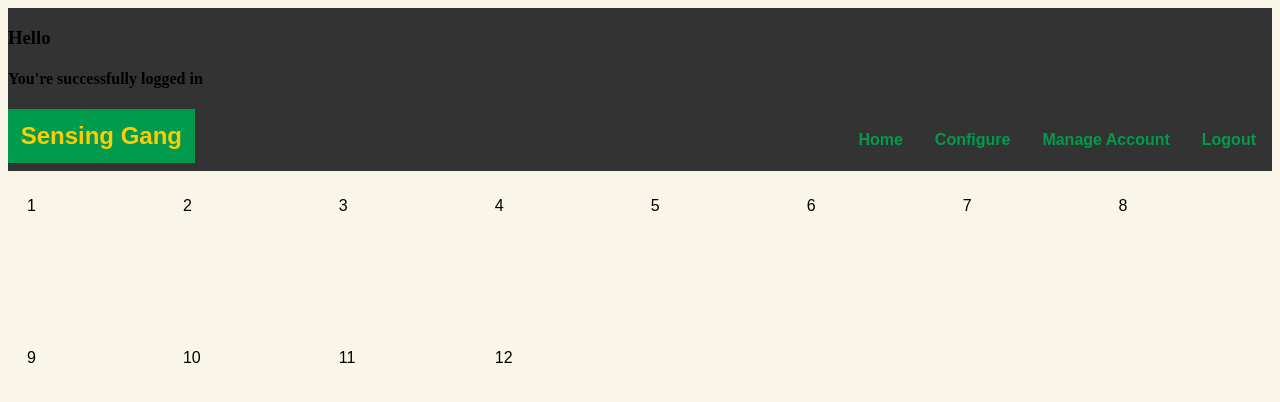
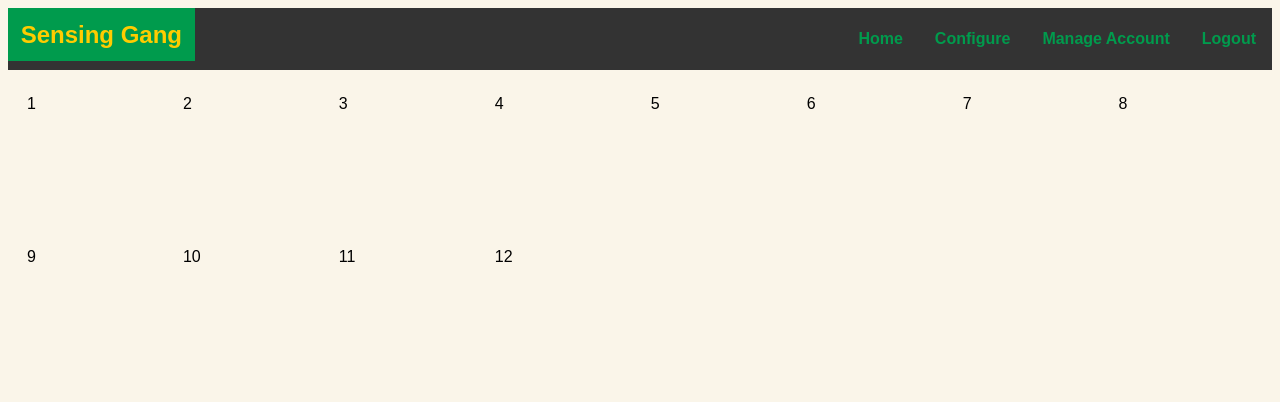
Before and after one commit to UBCO-COSC-310-Winter-2022-T2/the-project-sensinggang, a Django app: page / in a window 1280 px wide. Shown: the top 402 px of the page. Run offline with Django 3.2, Linux system fonts and the light colour scheme; a user stored in the database is signed in.

Commit message:
a few more navbar modifications

```diff
--- a/sensingGang/templates/masterTemplate.html
+++ b/sensingGang/templates/masterTemplate.html
@@ -12,10 +12,8 @@
 <body>
 <div class="nav">
     <ul>
-        {% if user.is_authenticated %}
-      <h3> Hello {{ user.first_name }}</h3>
-      <h4>You're successfully logged in</h4>
-      <li><a href="{% url 'signout' %}">Logout</a></li>
+    {% if user.is_authenticated %}
+      <li><a href="{% url 'signout' %}">Logout {{ user.first_name }}</a></li>
     {% else %}
       {% for message in messages %}
         <div class="alert alert-{{ message.tags }} alert-dismissible fade show" role="alert">
```
